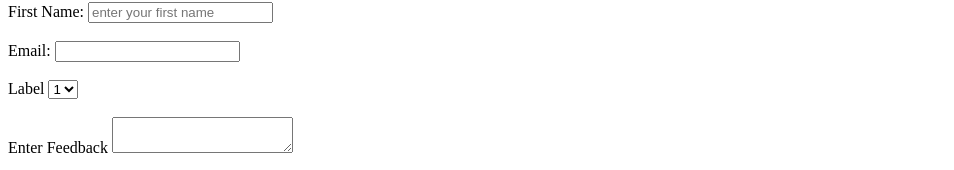
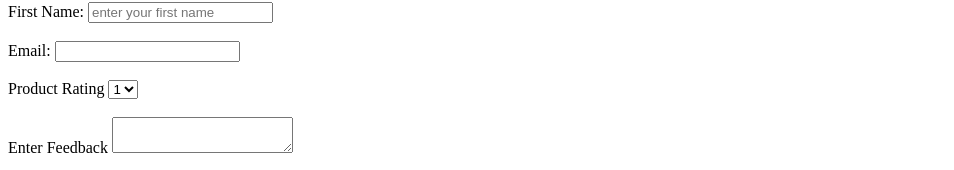
Before and after one commit to debbylek/Assignment1, a plain HTML site: page index.html in a window 1280 px wide. Shown: the part 230-400 px from the top of the page, without its empty margins (0-954 px from the left). Drawn offline with Linux system fonts and the light colour scheme.

Commit message:
commit message

```diff
--- a/index.html
+++ b/index.html
@@ -55,8 +55,8 @@
    <br />
 
    <div>
-   <label for="number">Label</label>
-   <select id="number" name="number">
+   <label for="Product-rating">Product Rating</label>
+   <select id="Product-rating">
    <option value="1">1</option>
    <option value="2">2</option>
    <option value="3">3</option>
```
